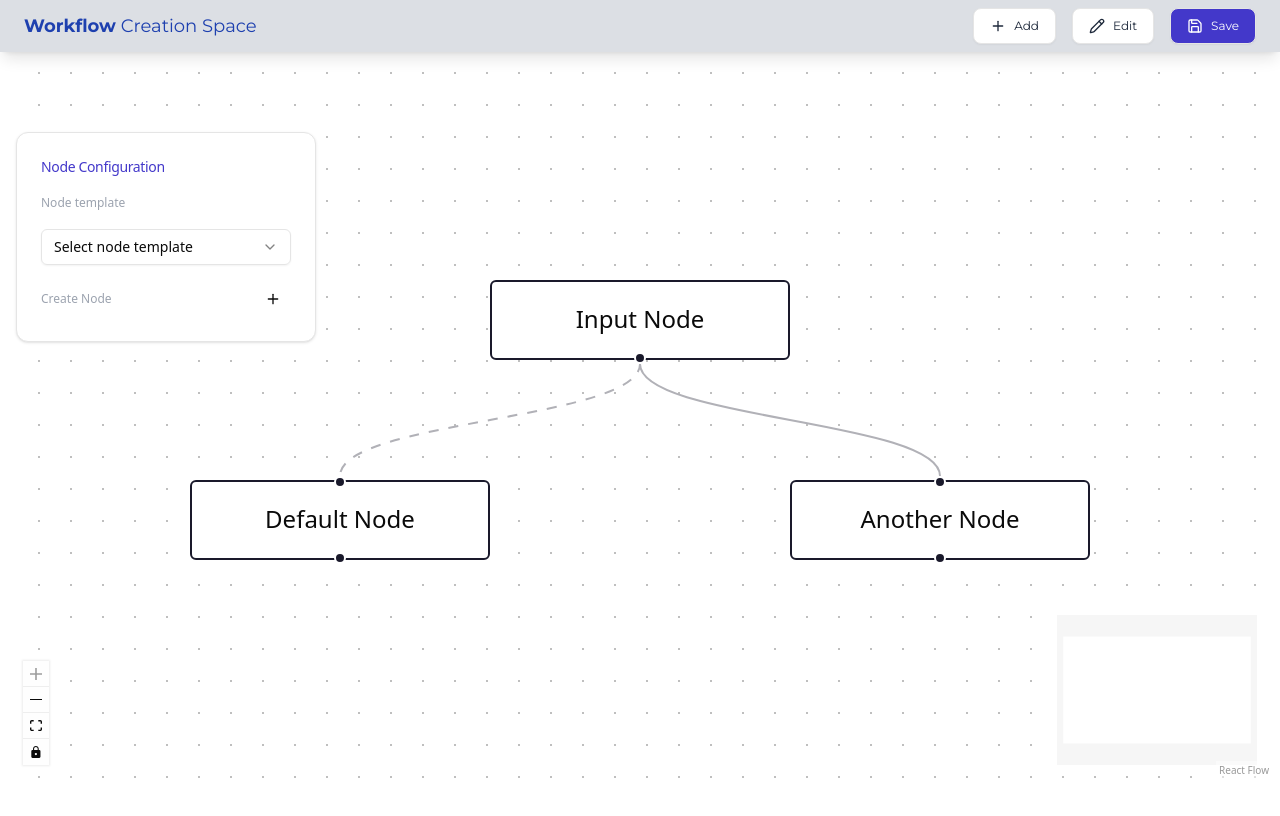
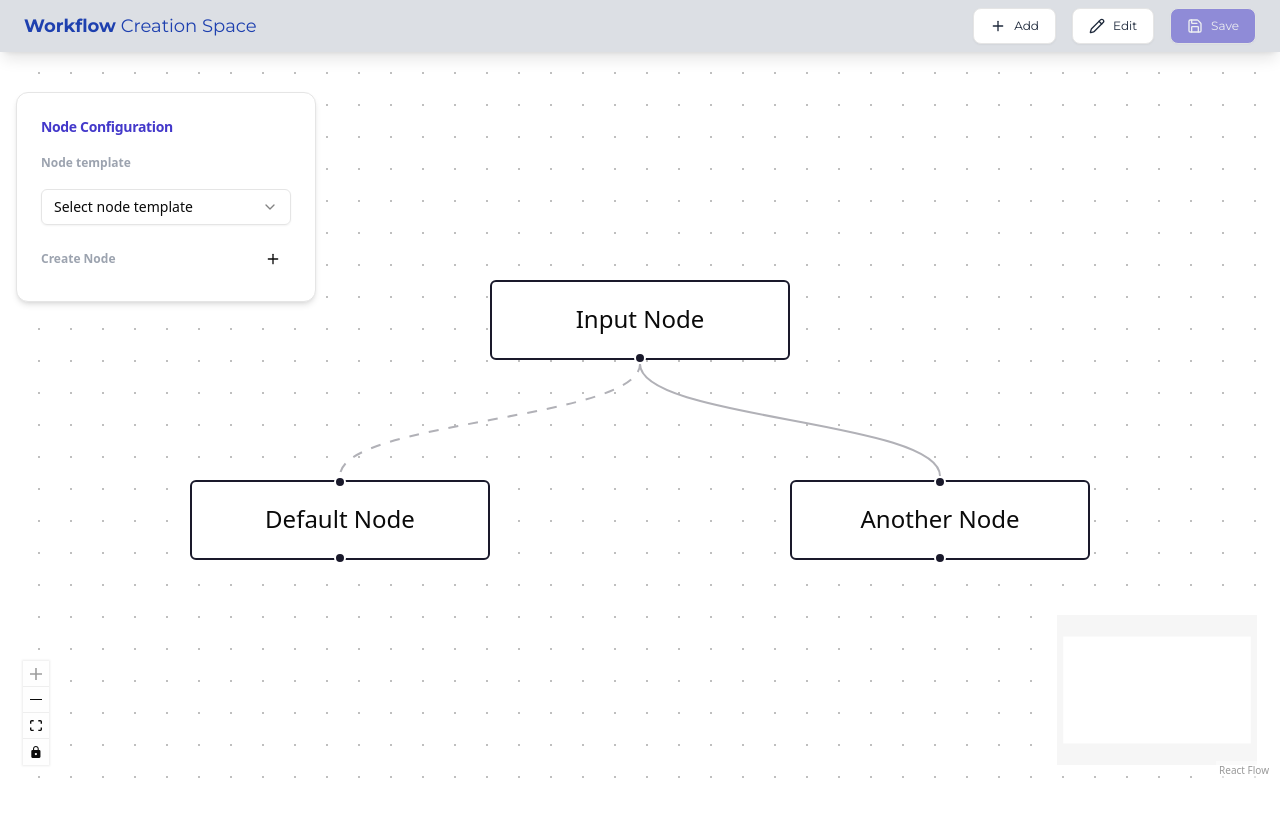
Before and after one commit to arkajitCN/react-assignment, a React (Vite) app: page / in a window 1280 px wide. Shown: the top 816 px of the page. Built offline with nearby package versions, Linux system fonts and the light colour scheme.

Commit message:
refactor: misc

```diff
--- a/src/components/common/navbar.tsx
+++ b/src/components/common/navbar.tsx
@@ -30,6 +30,7 @@ export default function Navbar({ setIsOpen }: NavbarProps) {
         </Button>
         <Button
           variant={"outline"}
+          disabled
           className="font-themeFont bg-indigo-700 hover:bg-indigo-900 text-white hover:text-white font-normal text-xs rounded-lg px-4 py-2"
         >
           <Save />
--- a/src/components/custom/custom-flow-creation-menu/index.tsx
+++ b/src/components/custom/custom-flow-creation-menu/index.tsx
@@ -14,13 +14,15 @@ import {
 
 export default function CustomFlowCreationMenu() {
   return (
-    <div className="absolute top-20 left-4 z-50">
-      <Card className="w-[300px] bg-white">
+    <div className="absolute top-10 left-4 z-10">
+      <Card className="w-[300px] bg-white shadow-md">
         <CardHeader className="pb-3">
-          <CardTitle className="text-sm font-medium text-indigo-700">Node Configuration</CardTitle>
+          <CardTitle className="text-sm font-semibold text-indigo-700">
+            Node Configuration
+          </CardTitle>
         </CardHeader>
         <CardContent className="space-y-4">
-          <span className="text-xs font-normal text-gray-400">Node template</span>
+          <span className="text-xs font-semibold text-gray-400">Node template</span>
           <div className="space-y-2">
             <Select>
               <SelectTrigger>
@@ -38,7 +40,7 @@ export default function CustomFlowCreationMenu() {
             </Select>
           </div>
           <div className="flex items-center justify-between">
-            <span className="text-xs font-normal text-gray-400">Create Node</span>
+            <span className="text-xs font-semibold text-gray-400">Create Node</span>
             <Button size="icon" variant="ghost" className="cursor-pointer">
               <Plus className="h-4 w-4" />
               <span className="sr-only">Add node</span>
```
